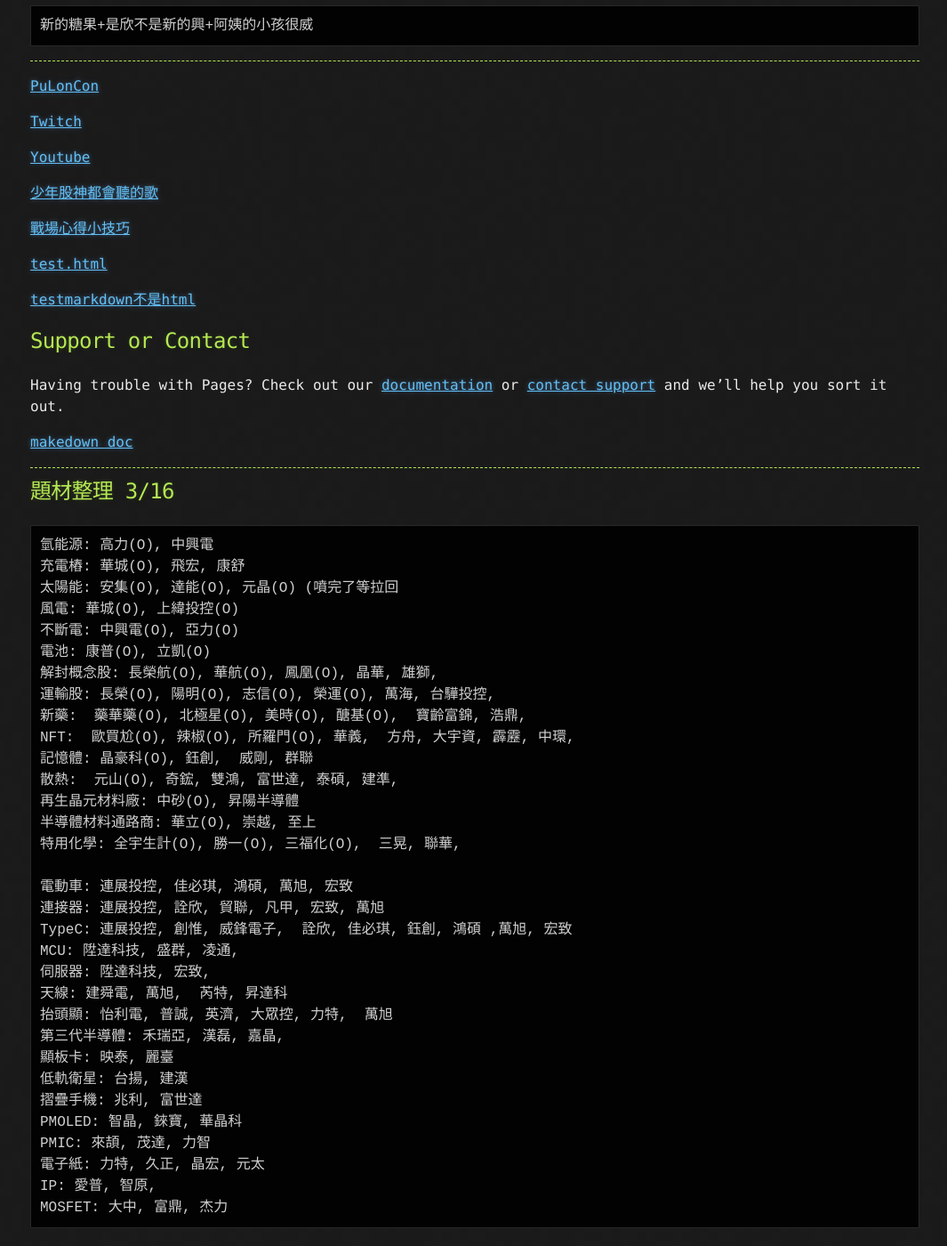
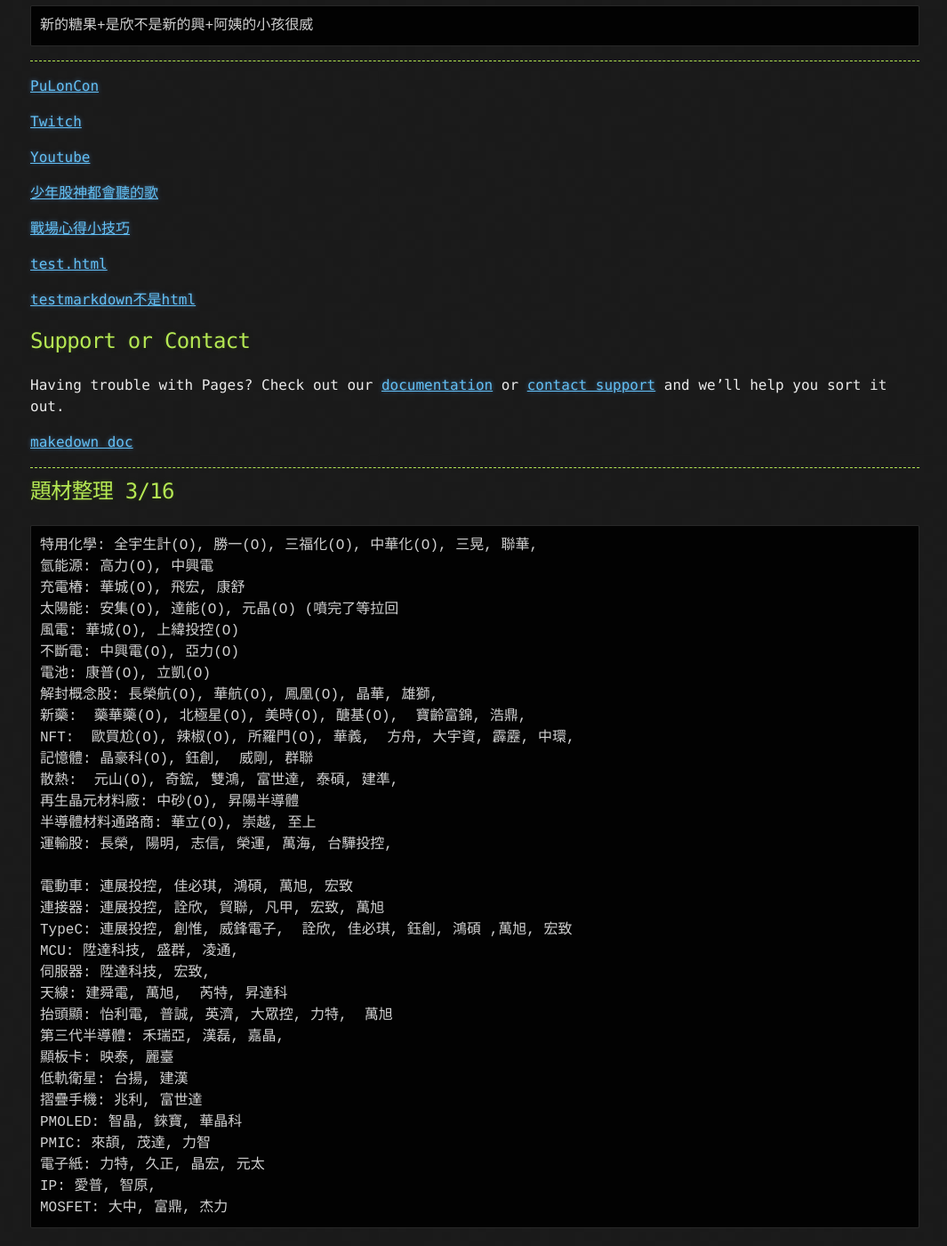
Before and after one commit to lepg5487/Stock_God, a Jekyll site: the page built from index.md, in a window 1280 px wide and 1400 px high, scrolled down 14917 px. Shown: the whole window at 89% size, without its empty margins (106-1171 px from the left). Built offline with Jekyll 4.4.1, drawn with Linux system fonts in a browser that asks for light colours; our own code applies the rules of GitHub Pages for plain Markdown files; some of the changed lines change nothing that is shown.

Commit message:
Update index.md

````diff
--- a/index.md
+++ b/index.md
@@ -649,6 +649,7 @@
 
 ## 題材整理 3/16
 ```
+特用化學: 全宇生計(O), 勝一(O), 三福化(O), 中華化(O), 三晃, 聯華,
 氫能源: 高力(O), 中興電
 充電樁: 華城(O), 飛宏, 康舒
 太陽能: 安集(O), 達能(O), 元晶(O) (噴完了等拉回
@@ -656,14 +657,13 @@
 不斷電: 中興電(O), 亞力(O)
 電池: 康普(O), 立凱(O)
 解封概念股: 長榮航(O), 華航(O), 鳳凰(O), 晶華, 雄獅,
-運輸股: 長榮(O), 陽明(O), 志信(O), 榮運(O), 萬海, 台驊投控,
 新藥:  藥華藥(O), 北極星(O), 美時(O), 醣基(O),  寶齡富錦, 浩鼎,
 NFT:  歐買尬(O), 辣椒(O), 所羅門(O), 華義,  方舟, 大宇資, 霹靂, 中環,
 記憶體: 晶豪科(O), 鈺創,  威剛, 群聯
 散熱:  元山(O), 奇鋐, 雙鴻, 富世達, 泰碩, 建準,
 再生晶元材料廠: 中砂(O), 昇陽半導體
 半導體材料通路商: 華立(O), 崇越, 至上
-特用化學: 全宇生計(O), 勝一(O), 三福化(O),  三晃, 聯華,
+運輸股: 長榮, 陽明, 志信, 榮運, 萬海, 台驊投控,
 
 電動車: 連展投控, 佳必琪, 鴻碩, 萬旭, 宏致
 連接器: 連展投控, 詮欣, 貿聯, 凡甲, 宏致, 萬旭
````
